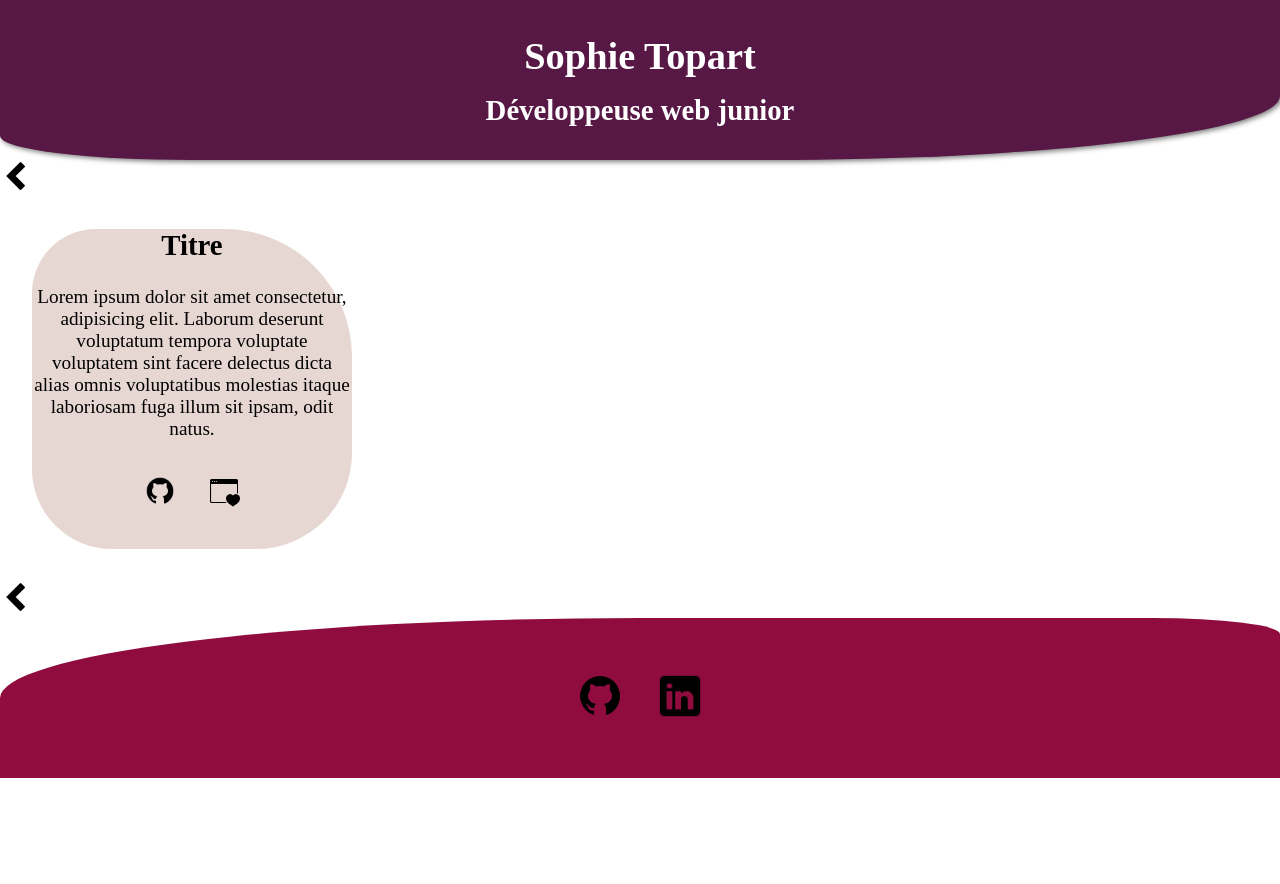
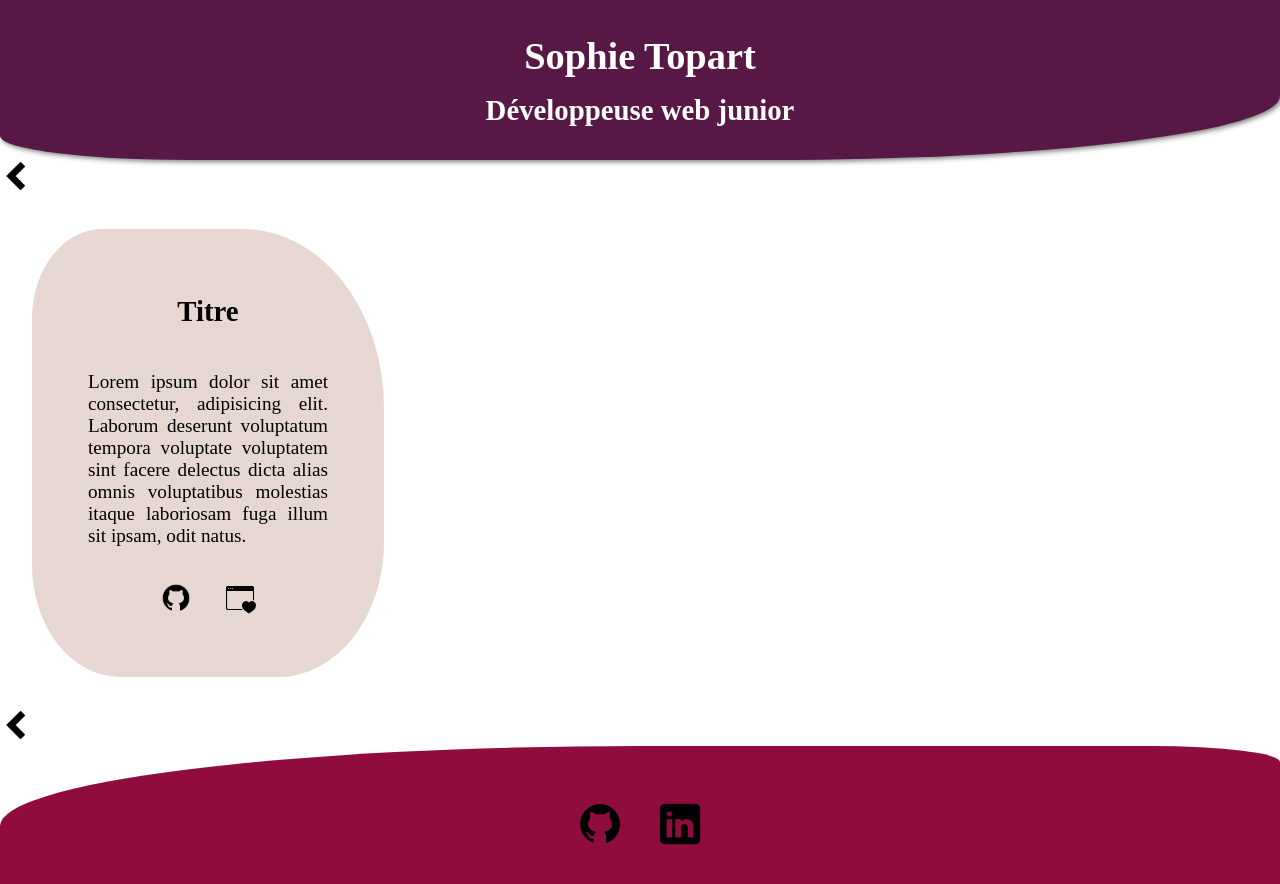
Before and after one commit to SophieTopart/Portfolio-front, a React (Create React App) app: page /projects in a window 1280 px wide. Shown: the top 884 px of the page. Before the commit the page ends 800 px from the top, so only its background shows below. Built offline with nearby package versions, Linux system fonts and the light colour scheme.

Commit message:
End day one

```diff
--- a/src/components/Project.jsx
+++ b/src/components/Project.jsx
@@ -4,8 +4,8 @@ import Github from "../assets/images/icons8-github.png"
 import Site from "../assets/images/icons8-site.png"
 
 const ProjectContainer = styled(Container)`
- height: 20rem;
- width: 20rem;
+ height: 28rem;
+ width: 22rem;
  background: ${Theme.colorBeige};
  border-top-left-radius: 20%;
   border-top-right-radius: 40%;
@@ -19,12 +19,20 @@ export const SmallIcon = styled(Icon)`
   }
 `;
 
+const NarrowContainer = styled(Container)`
+width: 15rem;
+text-align: justify;
+`
+
 export default function Projects() {
     return (
-        <ProjectContainer>
+      <ProjectContainer flex column aiCenter jcCenter>
             <h2>Titre</h2>
+            <NarrowContainer>
             <p>Lorem ipsum dolor sit amet consectetur, adipisicing elit. Laborum deserunt voluptatum tempora voluptate voluptatem sint facere delectus dicta alias omnis voluptatibus molestias itaque laboriosam fuga illum sit ipsam, odit natus.</p>
-            <a
+        </NarrowContainer>
+        <Container block>
+          <a
         href="https://github.com/SophieTopart"
         target="_blank"
         rel="noopener noreferrer"
@@ -37,7 +45,8 @@ export default function Projects() {
         rel="noopener noreferrer"
       >
         <SmallIcon src={Site} />
-      </a>
+          </a>
+          </Container>
         </ProjectContainer>
 
     )
--- a/src/pages/Home.jsx
+++ b/src/pages/Home.jsx
@@ -74,7 +74,8 @@ export default function Home() {
             L'un des credo de la Wild Code School, <br />
             c'est la pédagogie inversée, et donc l'apprentissage par la pratique. <br />
                       Au cours de ma formation, nous avons pu réaliser trois projets,<br />
-                      dont un professionnel, selon les demandes de notre cliente.
+            dont un professionnel, selon les demandes de notre cliente. <br />
+            Nous avons également participé à deux hackathons.
                   </p>
                   <h4>N'hésitez pas à aller les étudier en détail !</h4>
                   <Link to="/projects">
```
